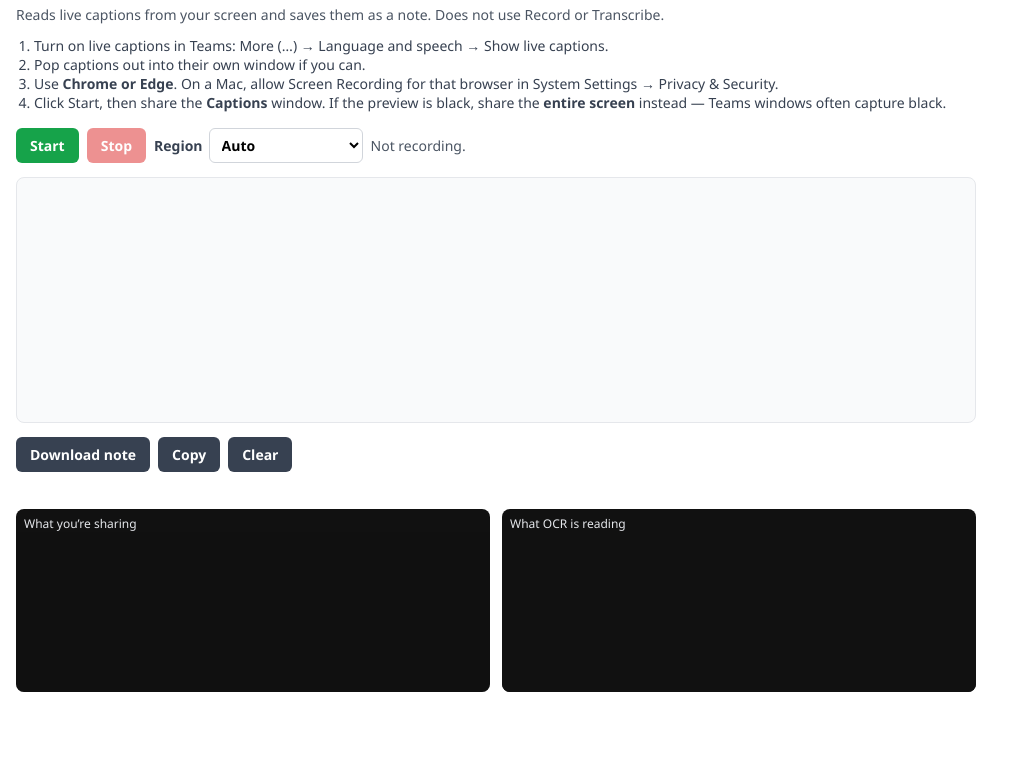
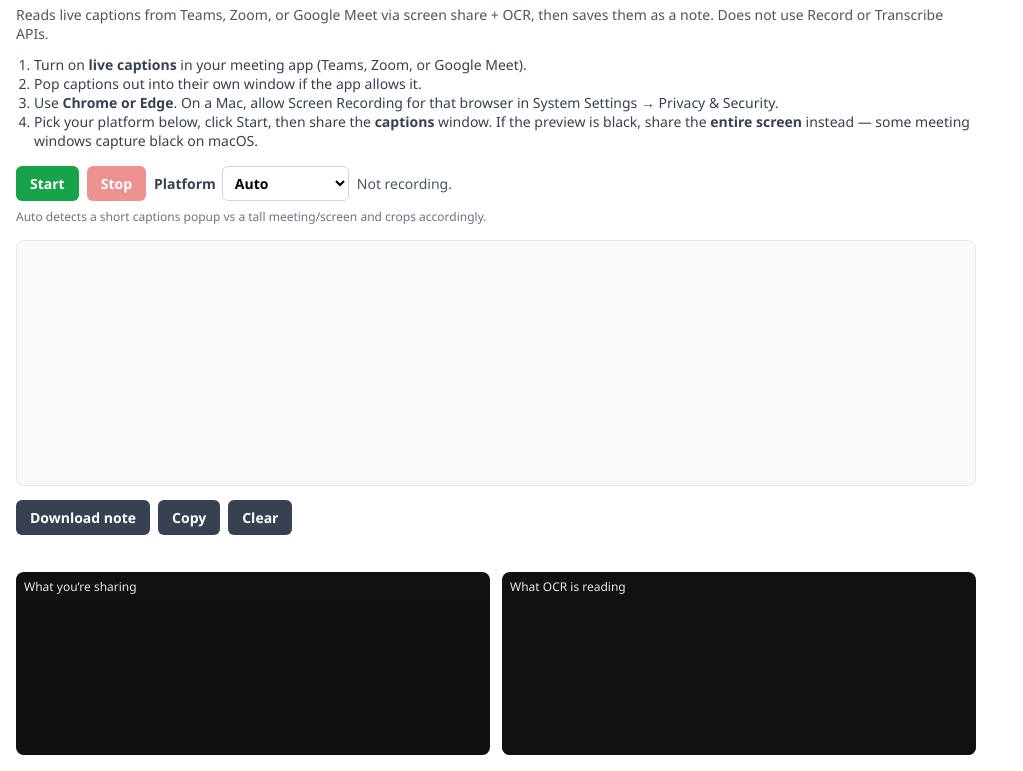
Before and after one commit to tom22007/caption-note-teams, a plain HTML site: page index.html in a window 1280 px wide. Shown: the part 46-817 px from the top of the page, without its empty margins (0-1023 px from the left). Drawn offline with Linux system fonts and the light colour scheme.

Commit message:
ui: add Auto|Teams|Zoom|Meet platform selector

```diff
--- a/index.html
+++ b/index.html
@@ -10,25 +10,27 @@
 <body>
   <main>
     <h1>Caption Note</h1>
-    <p class="lead">Reads live captions from your screen and saves them as a note. Does not use Record or Transcribe.</p>
+    <p class="lead">Reads live captions from Teams, Zoom, or Google Meet via screen share + OCR, then saves them as a note. Does not use Record or Transcribe APIs.</p>
     <ol>
-      <li>Turn on live captions in Teams: More (…) → Language and speech → Show live captions.</li>
-      <li>Pop captions out into their own window if you can.</li>
+      <li>Turn on <strong>live captions</strong> in your meeting app (Teams, Zoom, or Google Meet).</li>
+      <li>Pop captions out into their own window if the app allows it.</li>
       <li>Use <strong>Chrome or Edge</strong>. On a Mac, allow Screen Recording for that browser in System Settings → Privacy &amp; Security.</li>
-      <li>Click Start, then share the <strong>Captions</strong> window. If the preview is black, share the <strong>entire screen</strong> instead — Teams windows often capture black.</li>
+      <li>Pick your platform below, click Start, then share the <strong>captions</strong> window. If the preview is black, share the <strong>entire screen</strong> instead — some meeting windows capture black on macOS.</li>
     </ol>
     <div class="row">
       <button id="startBtn" class="start">Start</button>
       <button id="stopBtn" class="stop" disabled>Stop</button>
-      <label class="mode">Region
-        <select id="region">
+      <label class="mode">Platform
+        <select id="platform" aria-describedby="platformHint">
           <option value="auto" selected>Auto</option>
-          <option value="full">Full share</option>
-          <option value="bottom">Bottom captions</option>
+          <option value="teams">Teams</option>
+          <option value="zoom">Zoom</option>
+          <option value="meet">Google Meet</option>
         </select>
       </label>
       <span id="status">Not recording.</span>
     </div>
+    <p class="platform-hint" id="platformHint">Auto detects a short captions popup vs a tall meeting/screen and crops accordingly.</p>
     <pre id="transcript" aria-live="polite"></pre>
     <div class="row">
       <button id="saveBtn" class="secondary">Download note</button>
```
